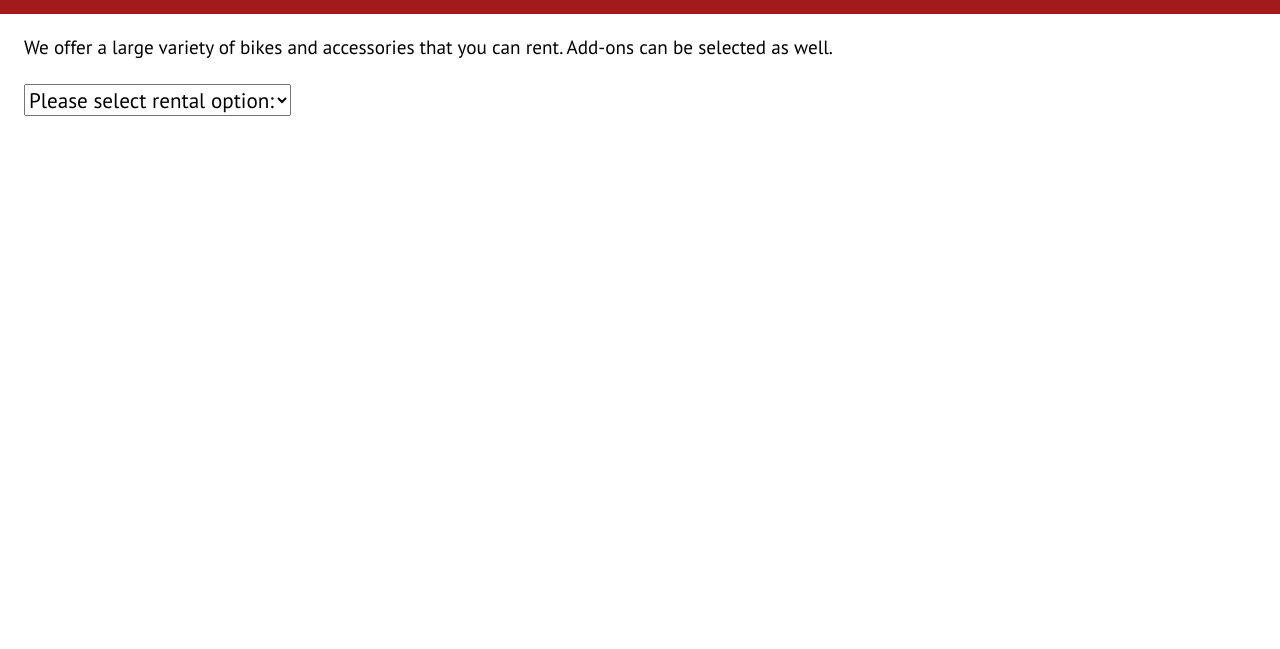
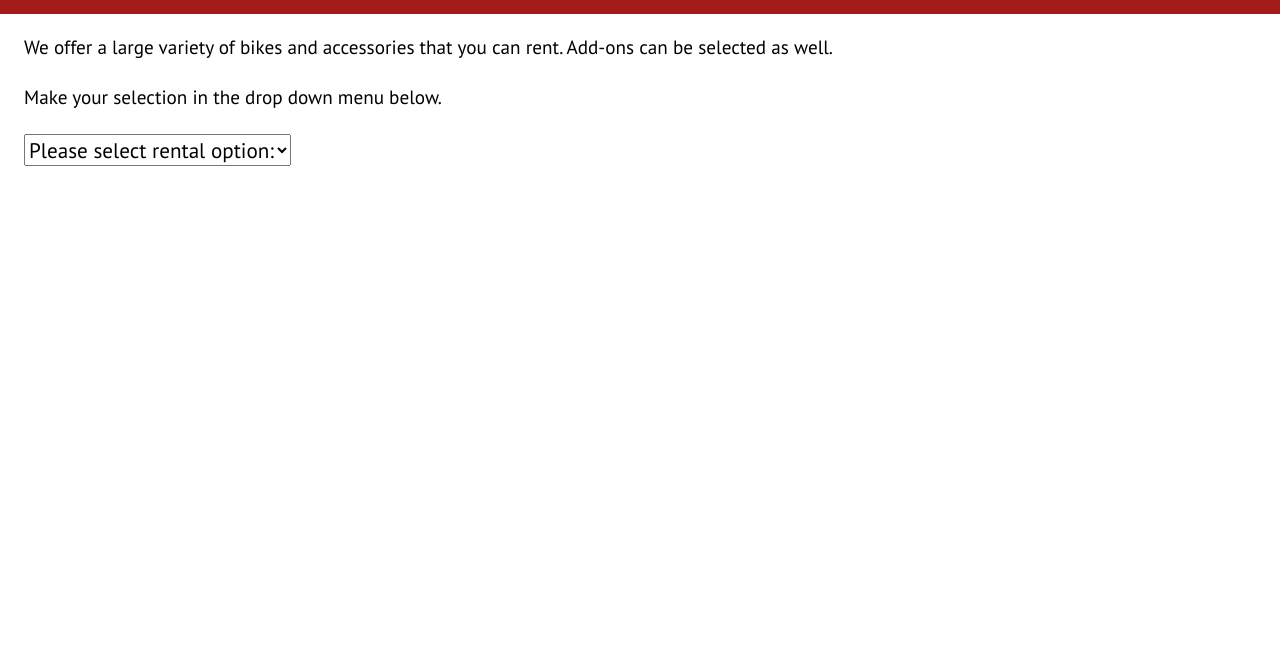
Before and after one commit to katrinrodkina/bike-checkout, a plain HTML site: page index.html in a window 1280 px wide. Shown: the part 151-800 px from the top of the page. Drawn offline with Linux system fonts and the light colour scheme.

Commit message:
fixed bug

```diff
--- a/index.html
+++ b/index.html
@@ -18,6 +18,10 @@
         <section class="container content-section" >
             <div id='selectTypeText'>We offer a large variety of bikes and accessories that you can rent. Add-ons
                   can be selected as well.
+               <br  /><br  />
+
+               Make your selection in the drop down menu below.
+
                <br  /><br  />
                 <select id='selectType'>
                         <option value="none">Please select rental option:</option>
--- a/script.js
+++ b/script.js
@@ -226,6 +226,7 @@ function checkOut() {
     }
     updateCartTotal();
     cart = [];
+
   } else {
    document.getElementById("errorMessage").style.display = "block";
   }
```
